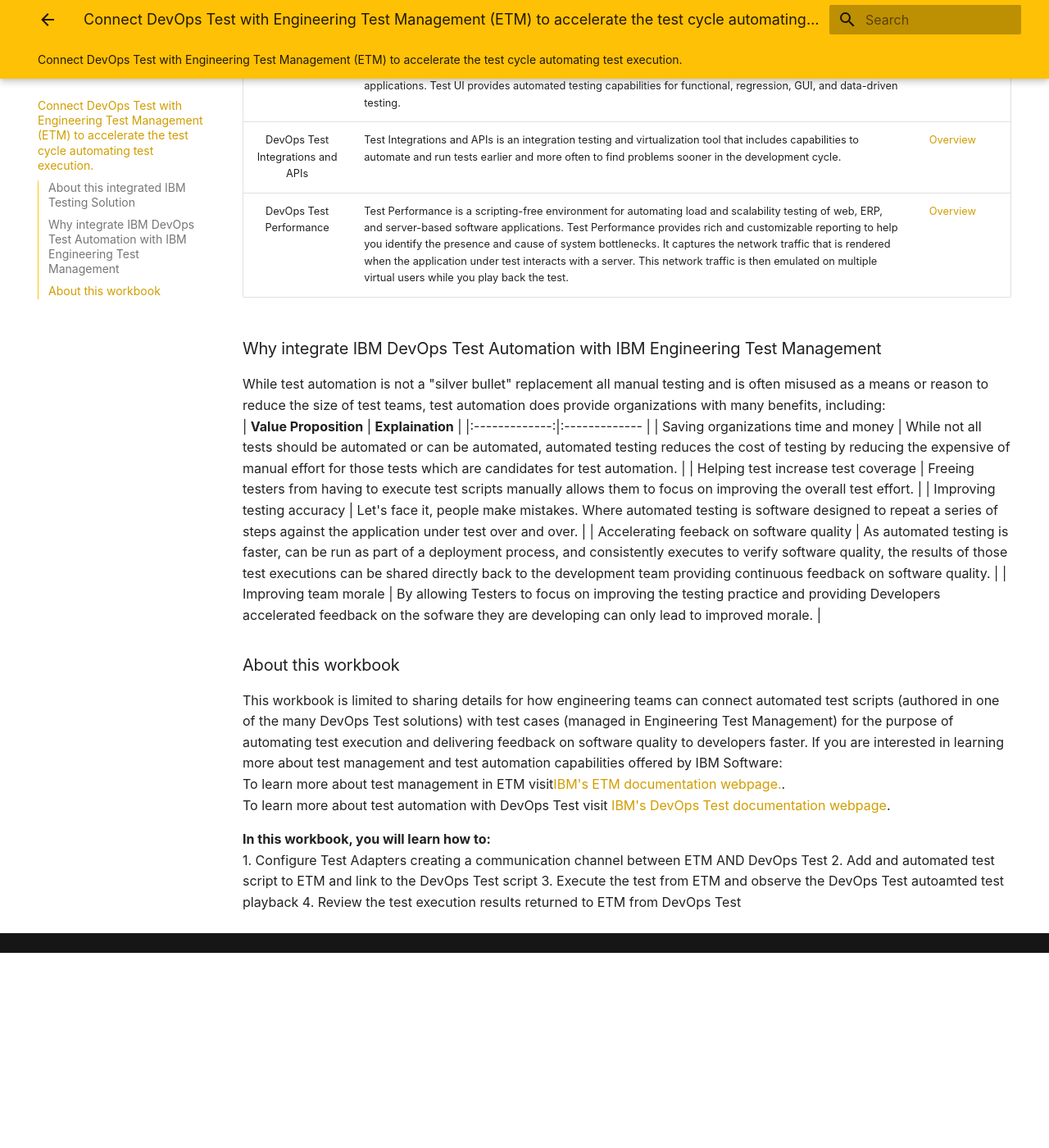
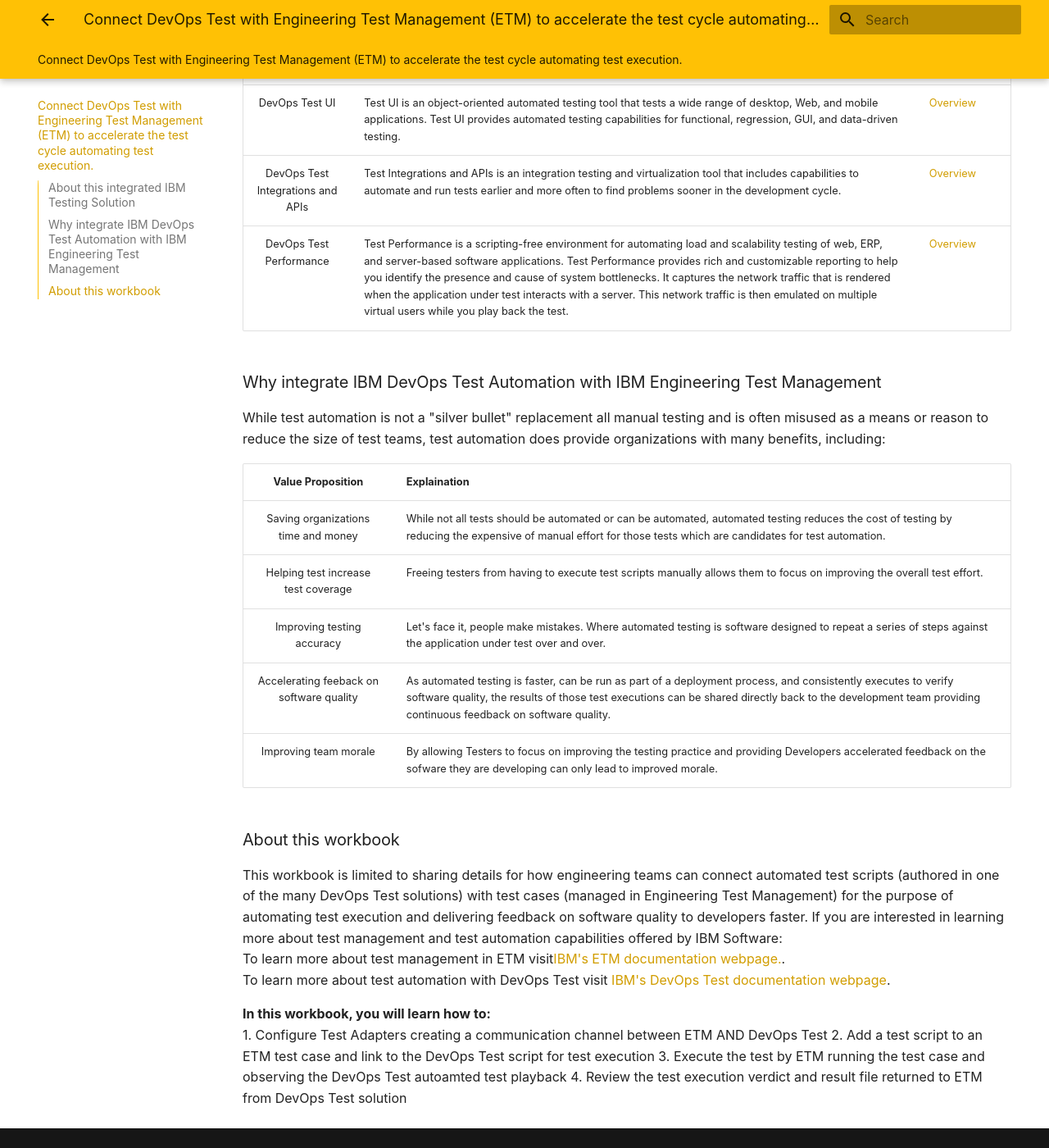
Before and after one commit to DevOpsAutomationLabs/Test_ELM, an MkDocs documentation site: the page built from docs/index.md, in a window 1280 px wide and 1400 px high, scrolled down 633 px. Shown: the whole window at 82% size. Built offline with MkDocs 1.6.1 and Material for MkDocs 9.7.7, drawn with Linux system fonts in a browser that asks for light colours; before the commit the page ends 1795 px from its top, so only the background shows below that; some of the changed text lies outside the part shown.

Commit message:
Update index.md

```diff
--- a/docs/index.md
+++ b/docs/index.md
@@ -2,7 +2,8 @@
 
 ### About this integrated IBM Testing Solution
 
-**IBM Engineering Test Management Overview**</br>
+**IBM Engineering Test Management Overview**
+
 | **Product Name** | <div style="width:250px">**Description**</div> | **Additional Information** |
 |:-------------:|:------------- |:------------- |
 | Engineering Test Management | ETM is a collaborative, web-based tool for planning, constructing, managing, and executing tests throughout the development lifecycle for test teams of all sizes. To learn more about Engineering Test Management | [Overview](https://www.ibm.com/docs/en/engineering-lifecycle-management-suite/test-management/7.1.0?topic=overview-engineering-test-management) |
@@ -17,7 +18,8 @@
 | DevOps Test Performance | Test Performance is a scripting-free environment for automating load and scalability testing of web, ERP, and server-based software applications. Test Performance provides rich and customizable reporting to help you identify the presence and cause of system bottlenecks. It captures the network traffic that is rendered when the application under test interacts with a server. This network traffic is then emulated on multiple virtual users while you play back the test. | [Overview](https://www.ibm.com/docs/en/devops-test-workbench/11.0.6?topic=started-devops-test-performance-overview) |
 
 ### Why integrate IBM DevOps Test Automation with IBM Engineering Test Management
-While test automation is not a "silver bullet" replacement all manual testing and is often misused as a means or reason to reduce the size of test teams, test automation does provide organizations with many benefits, including:</br>
+While test automation is not a "silver bullet" replacement all manual testing and is often misused as a means or reason to reduce the size of test teams, test automation does provide organizations with many benefits, including:
+
 | **Value Proposition** | **Explaination** |
 |:-------------:|:------------- |
 | Saving organizations time and money | While not all tests should be automated or can be automated, automated testing reduces the cost of testing by reducing the expensive of manual effort for those tests which are candidates for test automation. |
@@ -33,6 +35,6 @@
 
 **In this workbook, you will learn how to:**</br>
 1. Configure Test Adapters creating a communication channel between ETM AND DevOps Test
-2. Add and automated test script to ETM and link to the DevOps Test script
-3. Execute the test from ETM and observe the DevOps Test autoamted test playback
-4. Review the test execution results returned to ETM from DevOps Test
+2. Add a test script to an ETM test case and link to the DevOps Test script for test execution
+3. Execute the test by ETM running the test case and observing the DevOps Test autoamted test playback
+4. Review the test execution verdict and result file returned to ETM from DevOps Test solution
```
